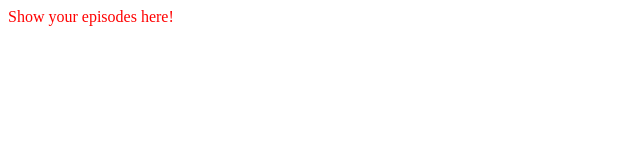
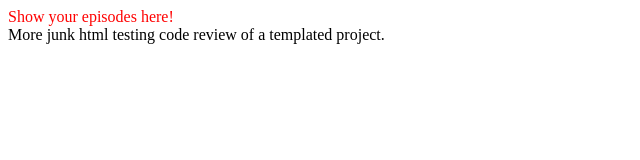
Before and after one commit to nbogie/neill-tv-dom-test, a plain HTML site: page index.html in a window 1280 px wide. Shown: the whole page, without its empty margins (0-640 px from the left). Drawn offline with Linux system fonts and the light colour scheme.

Commit message:
Update index.html

```diff
--- a/index.html
+++ b/index.html
@@ -10,6 +10,7 @@
   <body>
     <div id="root">
       <div id="episodesDisplay"></div>
+      More junk html testing code review of a templated project.
     </div>
 
     <!-- Loads a provided function called getAllEpisodes() which returns all episodes -->
```
